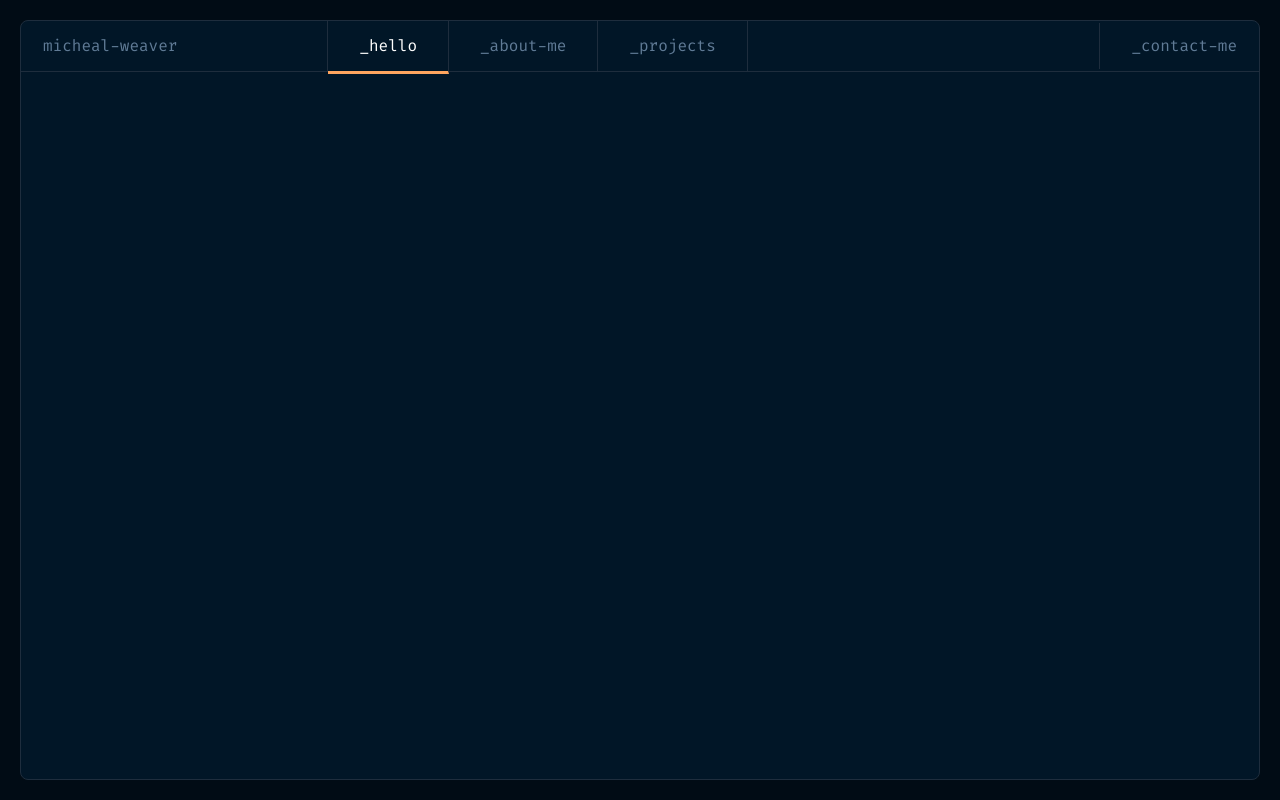
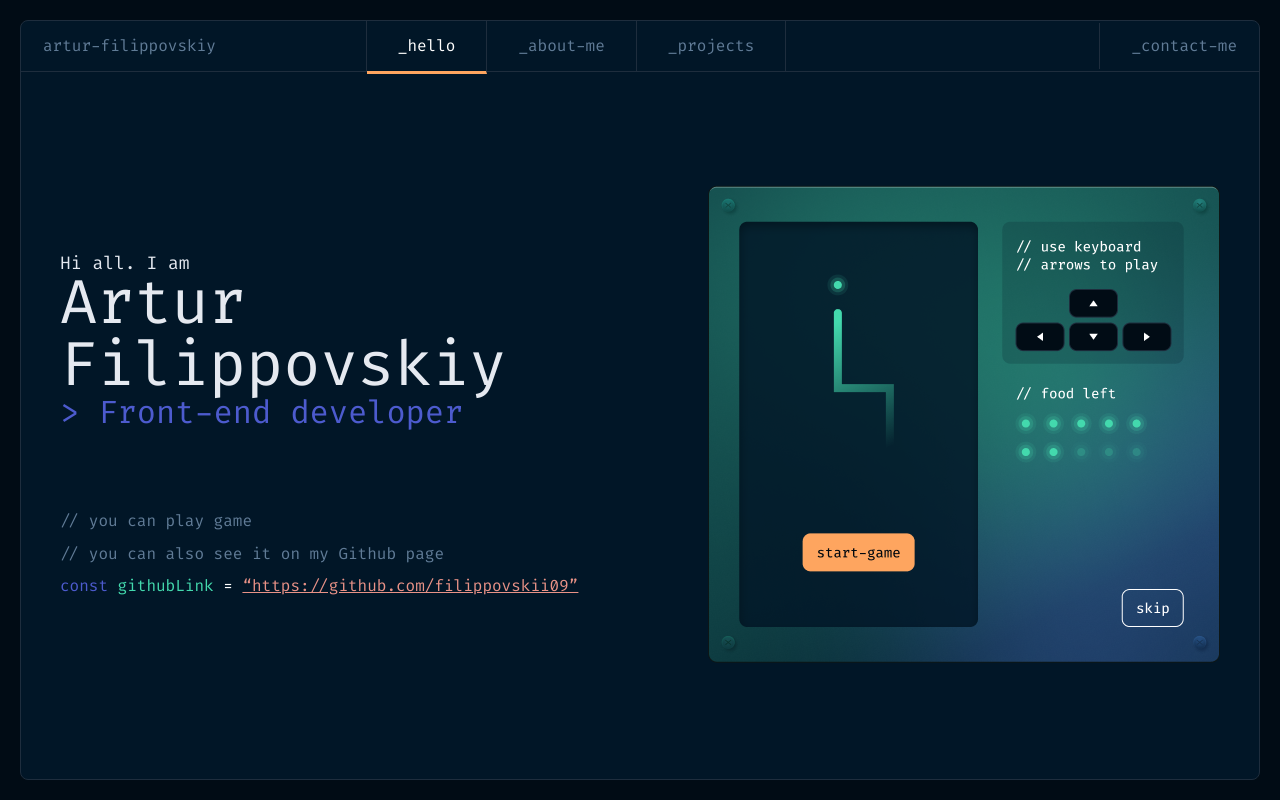
Before and after one commit to filippovskii09/PORTFOLIO, a plain HTML site: page index.html in a window 1280 px wide. Drawn offline with Linux system fonts and the light colour scheme.

Commit message:
add main block

```diff
--- a/index.html
+++ b/index.html
@@ -12,7 +12,7 @@
 <body>
 	<section class="content">
 		<header class="header">
-			<a href="" class="header__logo">micheal-weaver</a>
+			<a href="" class="header__logo">artur-filippovskiy</a>
 			<div class="header__menu menu">
 				<nav class="menu__body">
 					<ul class="menu__list">
@@ -31,7 +31,28 @@
 			<button type="button" class="menu__icon icon-menu"><span></span></button>
 			<a href="" class="header__link menu__link">_contact-me</a>
 		</header>
-		<main class="page"></main>
+		<main class="page">
+			<section class="main">
+				<div class="main__container container">
+					<div class="main__content">
+						<p class="main__subtitle">Hi all. I am</p>
+						<h1 class="main__name">Artur Filippovskiy</h1>
+						<p class="main__stack">> Front-end developer</p>
+						<p class="main__comment comment">// you can play game </p>
+						<p class="main__comment comment">// you can also see it on my Github page</p>
+						<p class="main__link">
+							<span>const</span>
+							<span>githubLink</span>
+							=
+							<a target="_blank" href="https://github.com/filippovskii09">“https://github.com/filippovskii09”</a>
+						</p>
+					</div>
+					<div class="main__image">
+						<img src="./images/game.png" alt="game-image">
+					</div>
+				</div>
+			</section>
+		</main>
 		<footer class="footer"></footer>
 	</section>
 	<script src="./js/index.js"></script>
--- a/scss/style.scss
+++ b/scss/style.scss
@@ -69,15 +69,31 @@ body {
 	background: #011627;
 	margin: 20px;
    width: calc(100% - 40px);
-   height: calc(100% - 40px);
+   min-height: calc(100% - 40px);
    box-sizing: border-box;
 	position: relative;
 	overflow: hidden;
+	display: flex;
+	flex-direction: column;
 	@media (max-width: 768px){
 		margin: 10px;
 		width: calc(100% - 20px);
 		height: calc(100% - 20px);
 	}
+}
+
+.comment {
+	color: #607B96;
+	line-height: 150%;
+	@media (max-width: 768px){
+		font-size: 14px;
+	}
+}
+.page {
+	flex: 1 1 auto;
+	display: flex;
+	flex-direction: column;
+	justify-content: center;
 }
 
 // ========= Basic css ===========
@@ -135,7 +151,7 @@ body {
 			position: fixed;
 			width: 100%;
 			height: 100%;
-			top: 83px;
+			top: 62px;
     		left: 10px;
 			right: 30px;
 			transition: all 0.5s ease-in-out 0s;
@@ -253,8 +269,85 @@ body {
 
 // ====== Burger-Button css ======
 
-// ========= Main css ============
+// ======= Home-Page css =========
+.menu-open .main {
+	opacity: 0;
+}
+.main {
+	opacity: 1;
+	transition: all 0.3s ease 0s;
+	&__container {
+		display: flex;
+		justify-content: space-between;
+		align-items: center;
+		@media (max-width: 1024px){
+			justify-content: center;
+		}
+	}
 
+	&__content {
+		display: flex;
+		flex-direction: column;
+	}
 
+	&__subtitle {
+		color: #E5E9F0;
+		font-size: 18px;
+	}
 
-// ========= Main css ============
+	&__name {
+		color: #E5E9F0;
+		font-size: 62px;
+		@media (max-width: 768px){
+			font-size: 52px;
+		}
+		@media (max-width: 425px){
+			font-size: 48px;
+		}
+		@media (max-width: 390px){
+			font-size: 42px;
+		}
+		@media (max-width: 350px){
+			font-size: 38px;
+		}
+	}
+
+	&__stack {
+		color: #4D5BCE;
+		font-size: 32px;
+		padding-bottom: 81px;
+		@media (max-width: 768px){
+			padding-bottom: 190px;
+			color: #43D9AD;
+			font-size: 20px;
+		}
+	}
+
+	&__comment {
+		padding-bottom: 9px;
+	}
+
+	&__link {
+		color: #fff;
+		line-height: 140%;
+		& span:first-child {
+			color: #4D5BCE;
+		}
+		& span:nth-child(2) {
+			color: #43D9AD;
+		}
+		& a {
+			color: #E99287;
+			transition: all 0.3s ease 0s;
+		}
+		@media (max-width: 768px){
+			font-size: 14px;
+		}
+	}
+
+	&__image {
+		@media (max-width: 1024px){
+			  display: none;
+		}
+	}
+}
```
Also changed, not shown: css/style.min.css, images/game.png (added).
